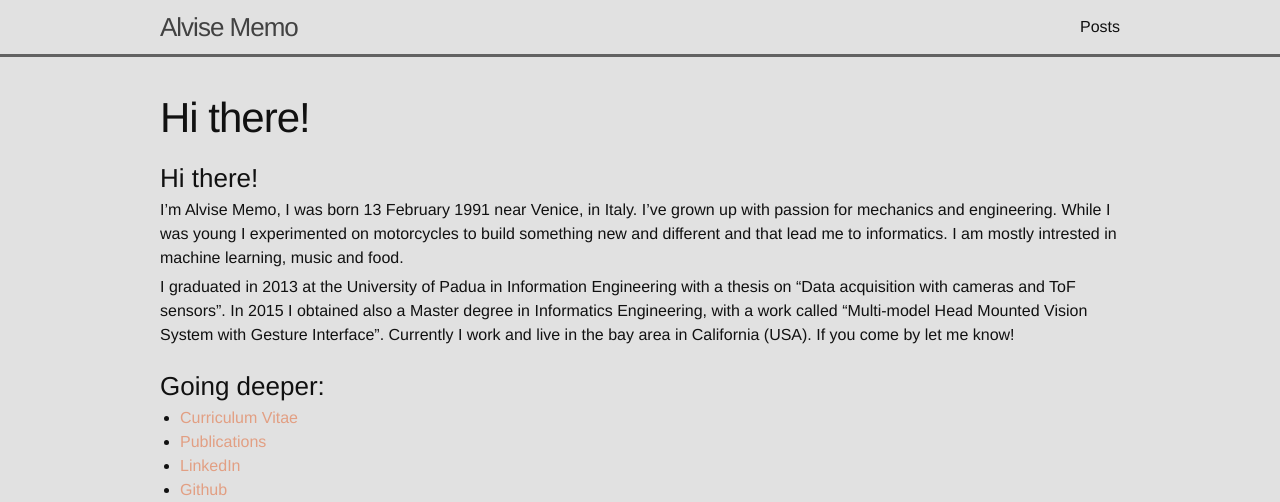
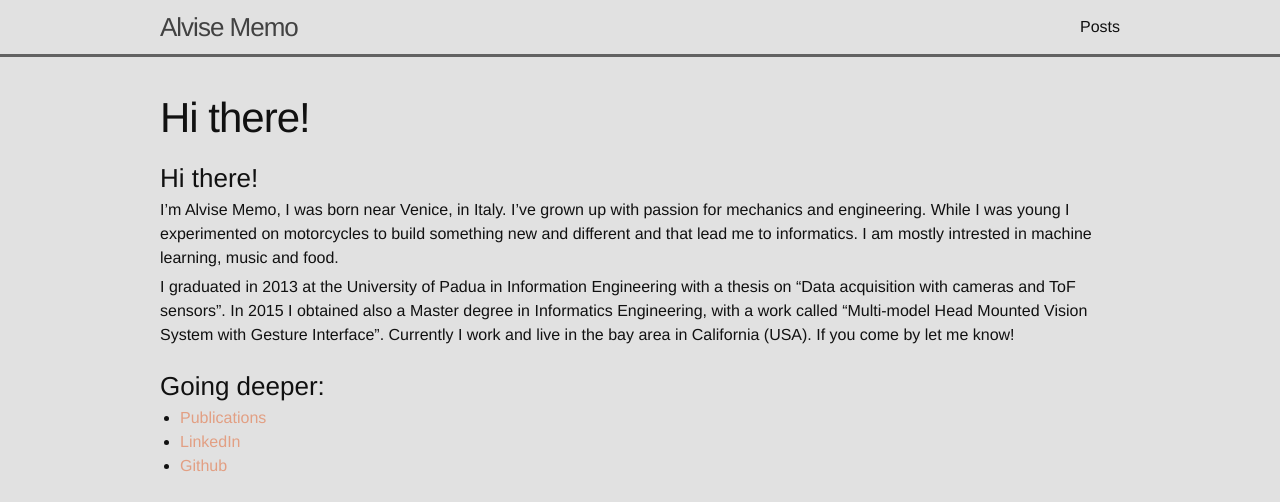
Before and after one commit to alvisememo/alvisememo.github.io, a Jekyll site: the page built from index.md, in a window 1280 px wide. Shown: the top 502 px of the page. Built offline with Jekyll 4.4.1, drawn with Linux system fonts in a browser that asks for light colours; our own code applies the rules of GitHub Pages for plain Markdown files; grey boxes are pictures that could not be loaded.

Commit message:
Update index.md

```diff
--- a/index.md
+++ b/index.md
@@ -3,7 +3,7 @@ layout: page
 ---
 
 ### Hi there!
-I’m Alvise Memo, I was born 13 February 1991 near Venice, in Italy.
+I’m Alvise Memo, I was born near Venice, in Italy.
 I’ve grown up with passion for mechanics and engineering.
 While I was young I experimented on motorcycles to build
 something new and different and that lead me to informatics.
@@ -19,13 +19,9 @@ let me know!
 
 
 ### Going deeper:
-* [Curriculum Vitae](assets/AlviseMemo_CV.pdf)
 * [Publications](https://scholar.google.com/citations?user=gTVBw7UAAAAJ)
-* [LinkedIn](https://www.linkedin.com/in/alvise-memo-01797a90/en)
+* [LinkedIn](https://www.linkedin.com/in/alvise-m/)
 * [Github](https://github.com/alvisememo)
-
-### ![Image](https://graph.facebook.com/1500433537/picture?type=large)
-
 
 ### My posts:
 This is a collection of posts written for reference or to help anyone intrested:
```
